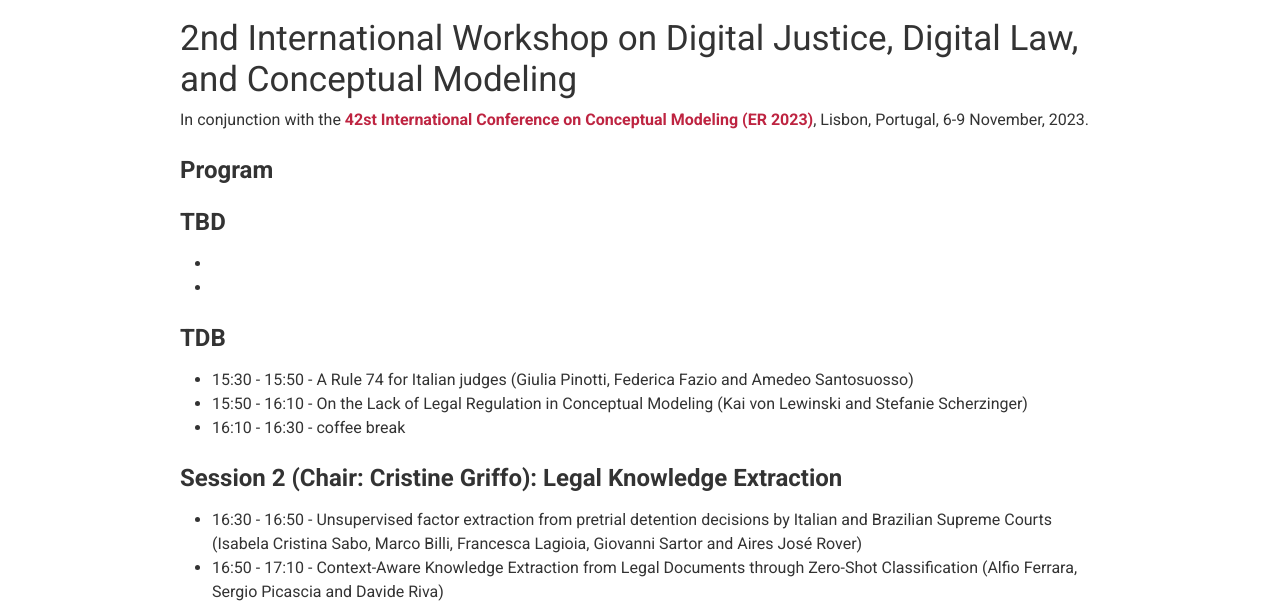
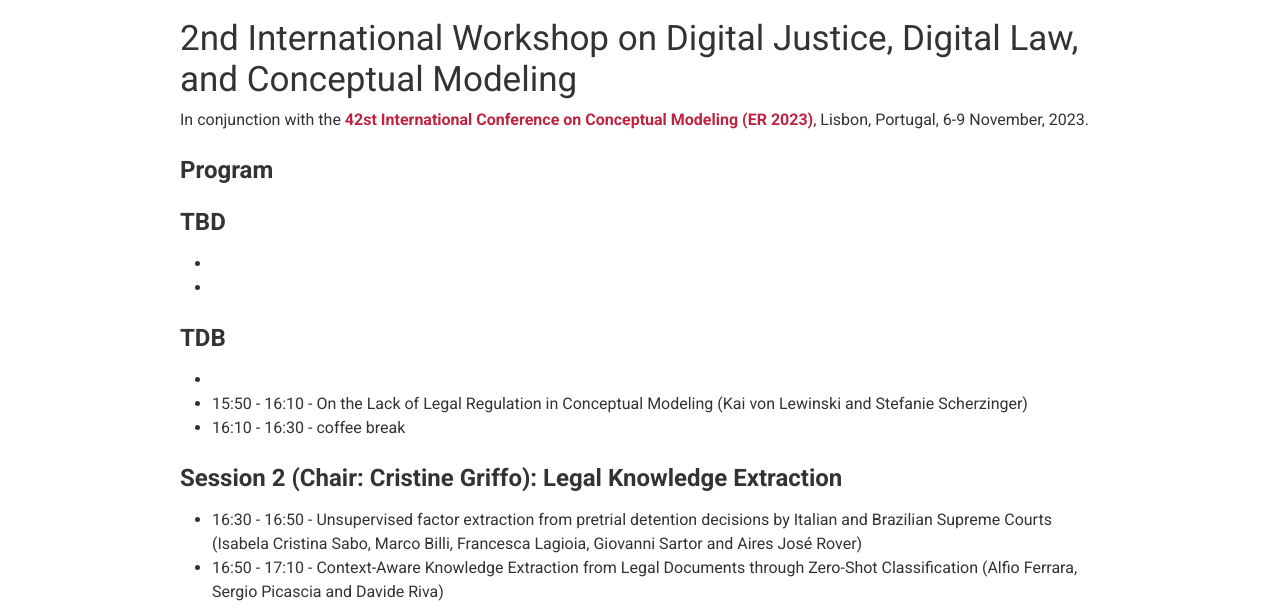
Before and after one commit to jusmod2023/jusmod2023.github.io, a website: page index.html in a window 1280 px wide. Shown: the part 492-1100 px from the top of the page. Drawn offline with Linux system fonts and the light colour scheme.

Commit message:
Update index.html

```diff
--- a/index.html
+++ b/index.html
@@ -319,8 +319,7 @@
                             </ul>
                             <h3>TDB</h3>
                             <ul>
-                                <li>15:30 - 15:50 - A Rule 74 for Italian judges (Giulia Pinotti, Federica Fazio and
-                                    Amedeo Santosuosso)</li>
+                                <li></li>
                                 <li>15:50 - 16:10 - On the Lack of Legal Regulation in Conceptual Modeling (Kai von
                                     Lewinski and Stefanie Scherzinger)</li>
                                 <li>16:10 - 16:30 - coffee break</li>
```
